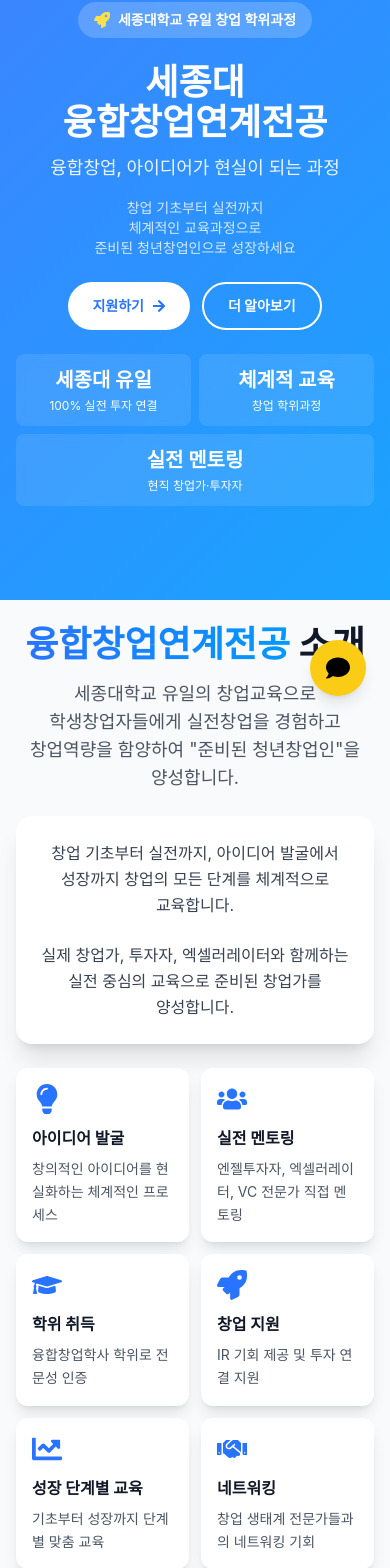
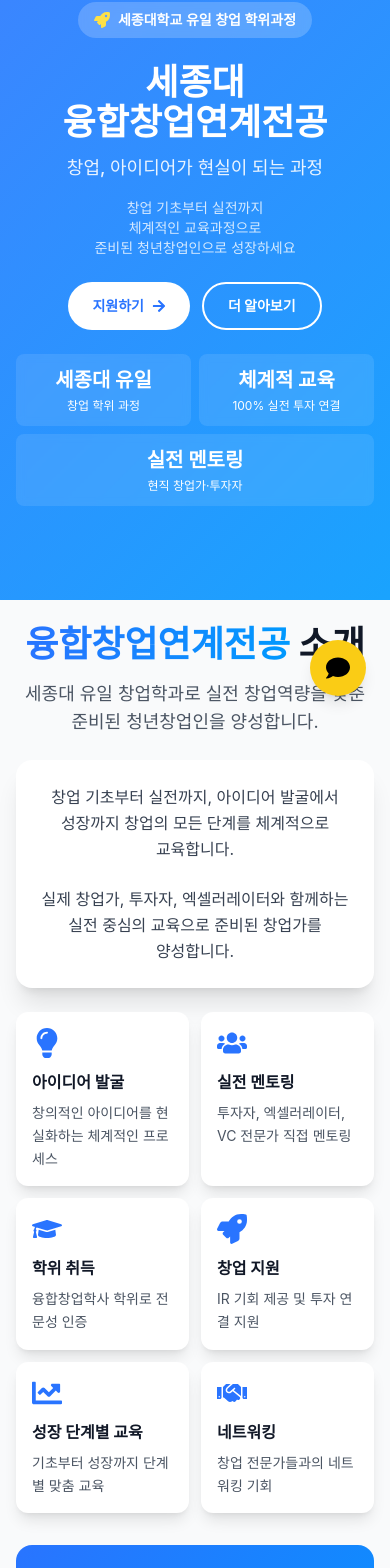
Before and after one commit to unvisr-code/startup-sejong, a Next.js app: page / in a window 390 px wide. Shown: the part 124-1692 px from the top of the page. Built offline with nearby package versions, Linux system fonts and the light colour scheme; a web font is replaced by a local one.

Commit message:
text fix

```diff
--- a/components/About/AboutSection.tsx
+++ b/components/About/AboutSection.tsx
@@ -14,7 +14,7 @@ const AboutSection = () => {
     {
       icon: <FaUsers />,
       title: '실전 멘토링',
-      description: '엔젤투자자, 엑셀러레이터, VC 전문가 직접 멘토링',
+      description: '투자자, 엑셀러레이터, VC 전문가 직접 멘토링',
     },
     {
       icon: <FaGraduationCap />,
@@ -34,7 +34,7 @@ const AboutSection = () => {
     {
       icon: <FaHandshake />,
       title: '네트워킹',
-      description: '창업 생태계 전문가들과의 네트워킹 기회',
+      description: '창업 전문가들과의 네트워킹 기회',
     },
   ];
 
@@ -52,7 +52,7 @@ const AboutSection = () => {
             <span className="gradient-text">융합창업연계전공</span> 소개
           </h2>
           <p className="text-lg sm:text-xl text-gray-600 max-w-3xl mx-auto break-keep">
-            세종대학교 유일의 창업교육으로 학생창업자들에게 실전창업을 경험하고 창업역량을 함양하여 "준비된 청년창업인"을 양성합니다.
+            세종대 유일 창업학과로 실전 창업역량을 갖춘 준비된 청년창업인을 양성합니다.
           </p>
         </motion.div>
 
--- a/components/Contact/ContactSection.tsx
+++ b/components/Contact/ContactSection.tsx
@@ -40,7 +40,7 @@ const ContactSection = () => {
                   <h4 className="font-semibold text-sm mb-0.5">주소</h4>
                   <p className="text-gray-600 text-sm">
                     서울특별시 광진구 능동로 209<br />
-                    세종대학교 린스타트업실
+                    세종대학교 군자관 103호 린스타트업실
                   </p>
                 </div>
               </div>
@@ -49,7 +49,7 @@ const ContactSection = () => {
                 <FaPhone className="text-primary text-xl mt-0.5 mr-3 flex-shrink-0" />
                 <div>
                   <h4 className="font-semibold text-sm mb-0.5">전화</h4>
-                  <p className="text-gray-600 text-sm">02-3408-3000</p>
+                  <p className="text-gray-600 text-sm">02-6935-2531</p>
                 </div>
               </div>
 
@@ -57,7 +57,7 @@ const ContactSection = () => {
                 <FaEnvelope className="text-primary text-xl mt-0.5 mr-3 flex-shrink-0" />
                 <div>
                   <h4 className="font-semibold text-sm mb-0.5">이메일</h4>
-                  <p className="text-gray-600 text-sm">startup@sejong.ac.kr</p>
+                  <p className="text-gray-600 text-sm">cstartup@sejong.ac.kr</p>
                 </div>
               </div>
             </div>
--- a/components/Curriculum/CurriculumSection.tsx
+++ b/components/Curriculum/CurriculumSection.tsx
@@ -418,7 +418,7 @@ const CurriculumSection = () => {
           viewport={{ once: true, amount: 0.1 }}
           className="mt-12 bg-blue-50 rounded-2xl p-8"
         >
-          <h3 className="text-2xl font-bold mb-4 text-center">융합창업전공 혜택</h3>
+          <h3 className="text-2xl font-bold mb-4 text-center">융합창업연계전공 혜택</h3>
           <div className="grid grid-cols-1 md:grid-cols-2 gap-6">
             <div className="flex items-start">
               <FaCheckCircle className="text-green-500 text-xl mt-1 mr-3 flex-shrink-0" />
--- a/components/Hero/HeroSection.tsx
+++ b/components/Hero/HeroSection.tsx
@@ -57,7 +57,7 @@ const HeroSection = () => {
           </h1>
 
           <p className="text-base xs:text-lg sm:text-xl md:text-xl lg:text-2xl mb-4 sm:mb-6 md:mb-8 text-white/90 font-medium break-keep">
-            융합창업, 아이디어가 현실이 되는 과정
+            창업, 아이디어가 현실이 되는 과정
           </p>
 
           <p className="text-xs xs:text-sm sm:text-lg md:text-lg lg:text-xl mb-6 sm:mb-8 md:mb-10 max-w-lg sm:max-w-2xl mx-auto text-white/80 leading-relaxed break-keep px-4 sm:px-0">
@@ -94,11 +94,11 @@ const HeroSection = () => {
         >
           <div className="bg-white/10 backdrop-blur-sm rounded-lg p-3 sm:p-4 md:p-6">
             <div className="text-xl sm:text-2xl md:text-3xl font-bold mb-1 break-keep">세종대 유일</div>
-            <div className="text-xs sm:text-sm break-keep">100% 실전 투자 연결</div>
+            <div className="text-xs sm:text-sm break-keep">창업 학위 과정</div>
           </div>
           <div className="bg-white/10 backdrop-blur-sm rounded-lg p-3 sm:p-4 md:p-6">
             <div className="text-xl sm:text-2xl md:text-3xl font-bold mb-1 break-keep">체계적 교육</div>
-            <div className="text-xs sm:text-sm break-keep">창업 학위과정</div>
+            <div className="text-xs sm:text-sm break-keep">100% 실전 투자 연결</div>
           </div>
           <div className="bg-white/10 backdrop-blur-sm rounded-lg p-3 sm:p-4 md:p-6 col-span-2 md:col-span-1">
             <div className="text-xl sm:text-2xl md:text-3xl font-bold mb-1 break-keep">실전 멘토링</div>
--- a/components/Layout/Footer.tsx
+++ b/components/Layout/Footer.tsx
@@ -50,8 +50,8 @@ const Footer = () => {
                 <h3 className="text-sm sm:text-base font-bold mb-2 sm:mb-3">연락처</h3>
                 <ul className="space-y-1 text-gray-400">
                   <li className="text-xs sm:text-sm break-keep">세종대학교</li>
-                  <li className="text-xs sm:text-sm">02-3408-3000</li>
-                  <li className="text-xs sm:text-sm break-all">startup@sejong.ac.kr</li>
+                  <li className="text-xs sm:text-sm">02-6935-2531</li>
+                  <li className="text-xs sm:text-sm break-all">cstartup@sejong.ac.kr</li>
                   <li className="flex space-x-3 mt-2">
                     <a
                       href="https://www.instagram.com/sejong_startup"
```
